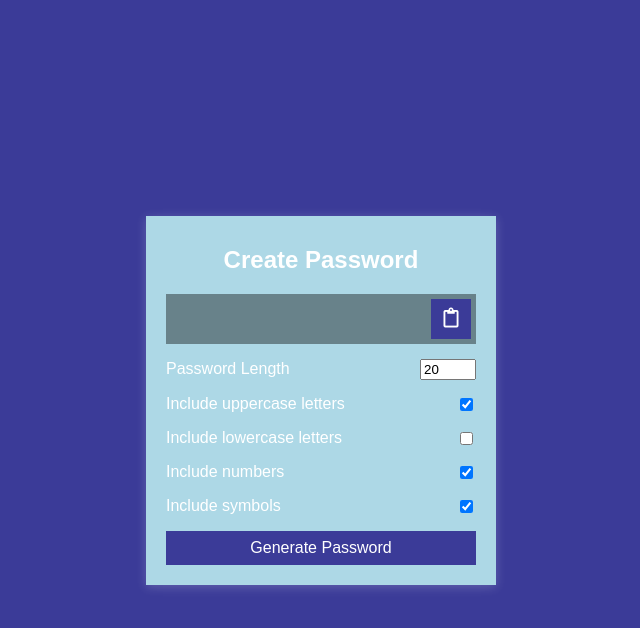
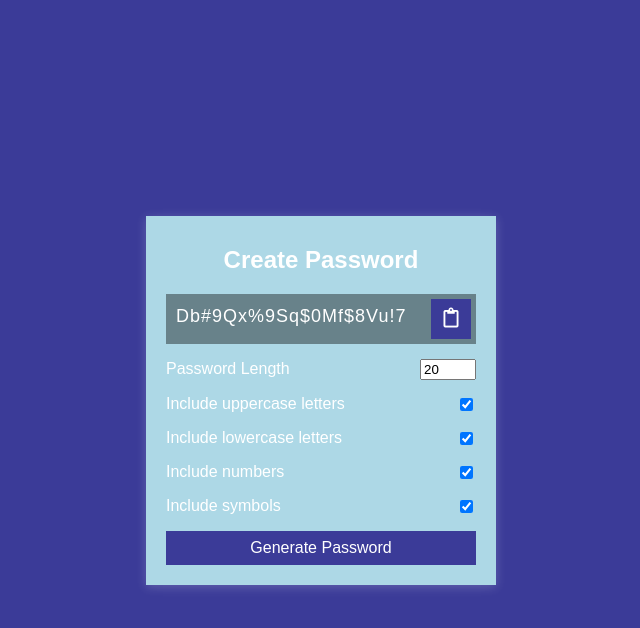
Before and after one commit to sudsek6060/Password_Generator, a plain HTML site: page index.html in a window 1280 px wide. Both pictures are taken after a click on the button "Generate Password". Shown: the whole page, without its empty margins (319-959 px from the left). Drawn offline with Linux system fonts and the light colour scheme; a web font is replaced by a local one.

Commit message:
js added

```diff
--- a/index.html
+++ b/index.html
@@ -32,7 +32,7 @@
         </div>
         <div class="setting">
           <label>Include lowercase letters</label>
-          <input type="checkbox" id="lowercase"  />
+          <input type="checkbox" id="lowercase" checked />
         </div>
         <div class="setting">
           <label>Include numbers</label>
--- a/script.js
+++ b/script.js
@@ -16,35 +16,61 @@ const randomFunc = {
 }
 //
 clipboardEl.addEventListener('click', () => {
-
+    // clipboardEl.select()
+    // document.execCommand('copy');
 })
 
 generateEl.addEventListener('click', () => {
-
+    const valu = generatePassword();
+    resultEl.textContent = valu;
 })
 
 function generatePassword(lower, upper, number, symbol, length) {
-
+   length  = Math.floor((lengthEl.value)/4);
+   let password = ''
+    for (let i = 0; i < length; i++) {
+        password += getRandomUpper() + getRandomLower() + getRandomSymbol() + getRandomNumber()
+    }
+    return password;
 
 }
 
 
 function getRandomLower() {
+    const lower = 'abcdefghijklmnopqrstuvwxyz';
+    let lowerChars = '';
 
+     lowerChars += lower.charAt(Math.floor(Math.random() * lower.length))
+
+    return lowerChars
 
 }
 
 function getRandomUpper() {
+    const upper = 'ABCDEFGHIJKLMNOPQRSTUVWXYZ';
+    let upperChars = '';
 
+     upperChars += upper[Math.floor(Math.random() * upper.length)]
+
+    return upperChars;
 
 }
 
 
 function getRandomNumber() {
+    const num = '1234567890';
+    let nums = '';
+
+     nums += num[Math.floor(Math.random() * num.length)]
+
+    return nums;
 
 }
 
 
 function getRandomSymbol() {
+    const sym = '!@#$&^%'
+    let syms = '';
+    return syms = sym[Math.floor(Math.random() * sym.length)]
 
 }
```
